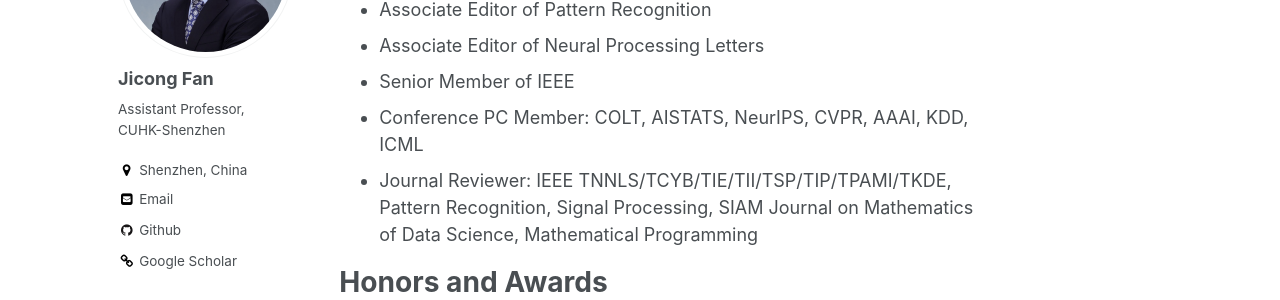
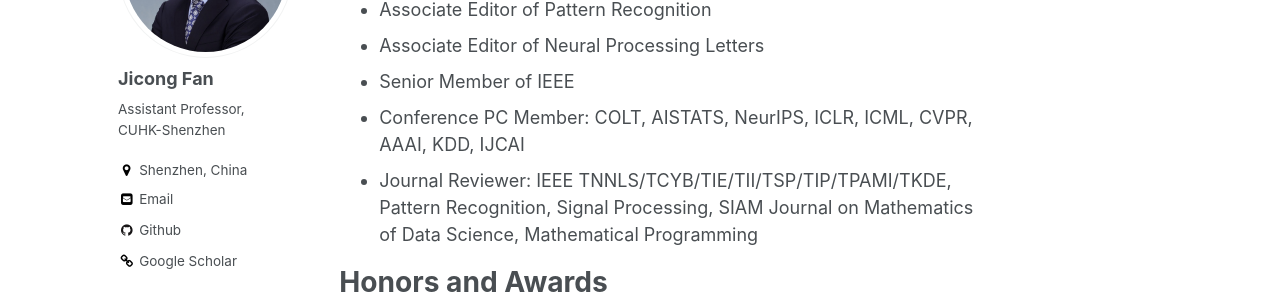
Before and after one commit to jicongfan/jicongfan.github.io, a Jekyll site: the page built from _pages/about.md, in a window 1280 px wide and 900 px high, scrolled down 3383 px. Shown: the part 153-453 px from the top of the window. Built offline with Jekyll 4.4.1, drawn with Linux system fonts in a browser that asks for light colours.

Commit message:
Update about.md

```diff
--- a/_pages/about.md
+++ b/_pages/about.md
@@ -78,7 +78,7 @@ Academia Services
 * Associate Editor of Pattern Recognition
 * Associate Editor of Neural Processing Letters
 * Senior Member of IEEE
-* Conference PC Member: COLT, AISTATS, NeurIPS, CVPR, AAAI, KDD, ICML
+* Conference PC Member: COLT, AISTATS, NeurIPS, ICLR, ICML, CVPR, AAAI, KDD, IJCAI
 * Journal Reviewer: IEEE TNNLS/TCYB/TIE/TII/TSP/TIP/TPAMI/TKDE, Pattern Recognition, Signal Processing, SIAM Journal on Mathematics of Data Science, Mathematical Programming
 
 
```
